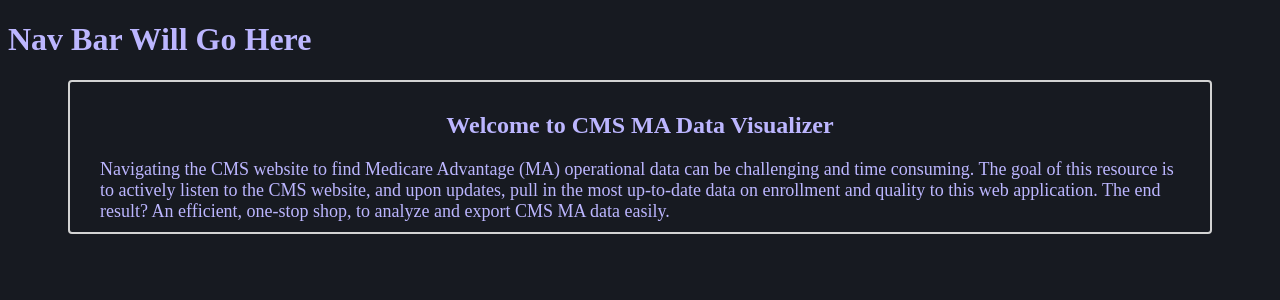
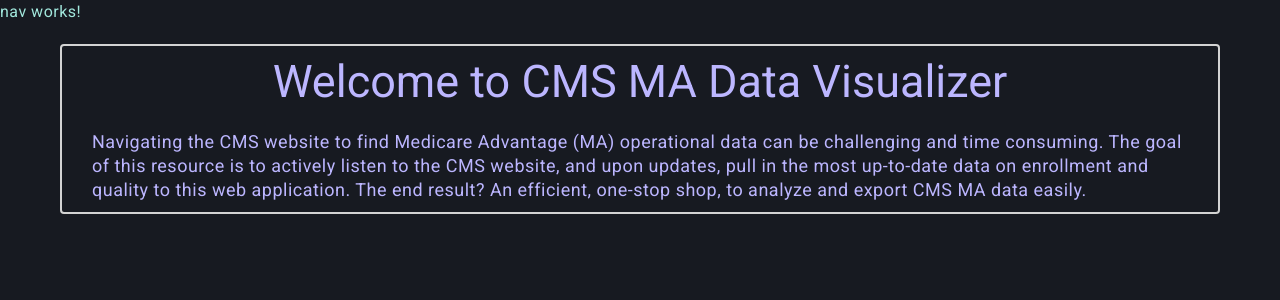
Before and after one commit to mellownin/ma-data-project, an Angular app in the folder client/: page / in a window 1280 px wide. Shown: the top 300 px of the page. Built offline with nearby package versions, Linux system fonts and the light colour scheme.

Commit message:
Add angular material and new nav component

```diff
--- a/client/angular.json
+++ b/client/angular.json
@@ -27,6 +27,7 @@
               }
             ],
             "styles": [
+              "@angular/material/prebuilt-themes/cyan-orange.css",
               "src/styles.css"
             ],
             "scripts": []
@@ -85,6 +86,7 @@
               }
             ],
             "styles": [
+              "@angular/material/prebuilt-themes/cyan-orange.css",
               "src/styles.css"
             ],
             "scripts": []
--- a/client/package.json
+++ b/client/package.json
@@ -11,10 +11,12 @@
   "private": true,
   "dependencies": {
     "@angular/animations": "^18.0.0",
+    "@angular/cdk": "^18.0.4",
     "@angular/common": "^18.0.0",
     "@angular/compiler": "^18.0.0",
     "@angular/core": "^18.0.0",
     "@angular/forms": "^18.0.0",
+    "@angular/material": "^18.0.4",
     "@angular/platform-browser": "^18.0.0",
     "@angular/platform-browser-dynamic": "^18.0.0",
     "@angular/router": "^18.0.0",
--- a/client/src/app/app.component.html
+++ b/client/src/app/app.component.html
@@ -1,2 +1,2 @@
-<h1>Nav Bar Will Go Here</h1>
+<app-nav></app-nav>
 <app-home></app-home>
--- a/client/src/app/app.component.ts
+++ b/client/src/app/app.component.ts
@@ -1,11 +1,12 @@
 import { Component } from '@angular/core';
 import { HomeComponent } from './home/home.component';
+import { NavComponent } from './nav/nav.component';
 import { RouterOutlet } from '@angular/router';
 
 @Component({
   selector: 'app-root',
   standalone: true,
-  imports: [RouterOutlet, HomeComponent],
+  imports: [RouterOutlet, HomeComponent, NavComponent],
   templateUrl: './app.component.html',
   styleUrl: './app.component.css'
 })
--- a/client/src/app/app.config.ts
+++ b/client/src/app/app.config.ts
@@ -2,7 +2,8 @@
 import { provideRouter } from '@angular/router';
 
 import { routes } from './app.routes';
+import { provideAnimationsAsync } from '@angular/platform-browser/animations/async';
 
 export const appConfig: ApplicationConfig = {
-  providers: [provideZoneChangeDetection({ eventCoalescing: true }), provideRouter(routes)]
+  providers: [provideZoneChangeDetection({ eventCoalescing: true }), provideRouter(routes), provideAnimationsAsync()]
 };
--- /dev/null
+++ b/client/src/app/nav/nav.component.css
@@ -0,0 +1,3 @@
+p {
+    color: #a2e8dd;
+}
--- /dev/null
+++ b/client/src/app/nav/nav.component.html
@@ -0,0 +1 @@
+<p>nav works!</p>
--- a/client/src/index.html
+++ b/client/src/index.html
@@ -6,8 +6,10 @@
   <base href="/">
   <meta name="viewport" content="width=device-width, initial-scale=1">
   <link rel="icon" type="image/x-icon" href="favicon.ico">
+  <link href="https://fonts.googleapis.com/css2?family=Roboto:wght@300;400;500&display=swap" rel="stylesheet">
+  <link href="https://fonts.googleapis.com/icon?family=Material+Icons" rel="stylesheet">
 </head>
-<body>
+<body class="mat-typography">
   <app-root></app-root>
 </body>
 </html>
--- a/client/src/styles.css
+++ b/client/src/styles.css
@@ -2,3 +2,5 @@
 body {
     background-color: #171A21;
 }
+html, body { height: 100%; }
+body { margin: 0; font-family: Roboto, "Helvetica Neue", sans-serif; }
```
Also changed, not shown: client/src/app/nav/nav.component.ts (added, +12 -0 lines), 2 other files (tests, documents, lock files or other folders).
